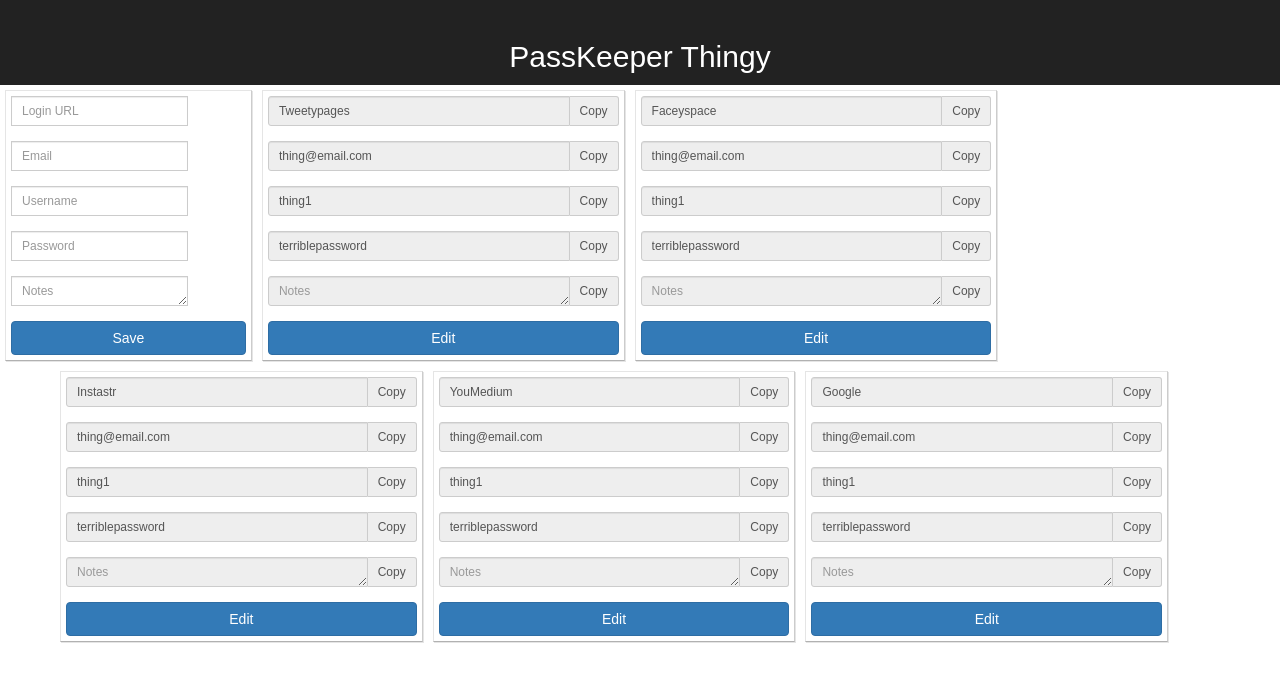
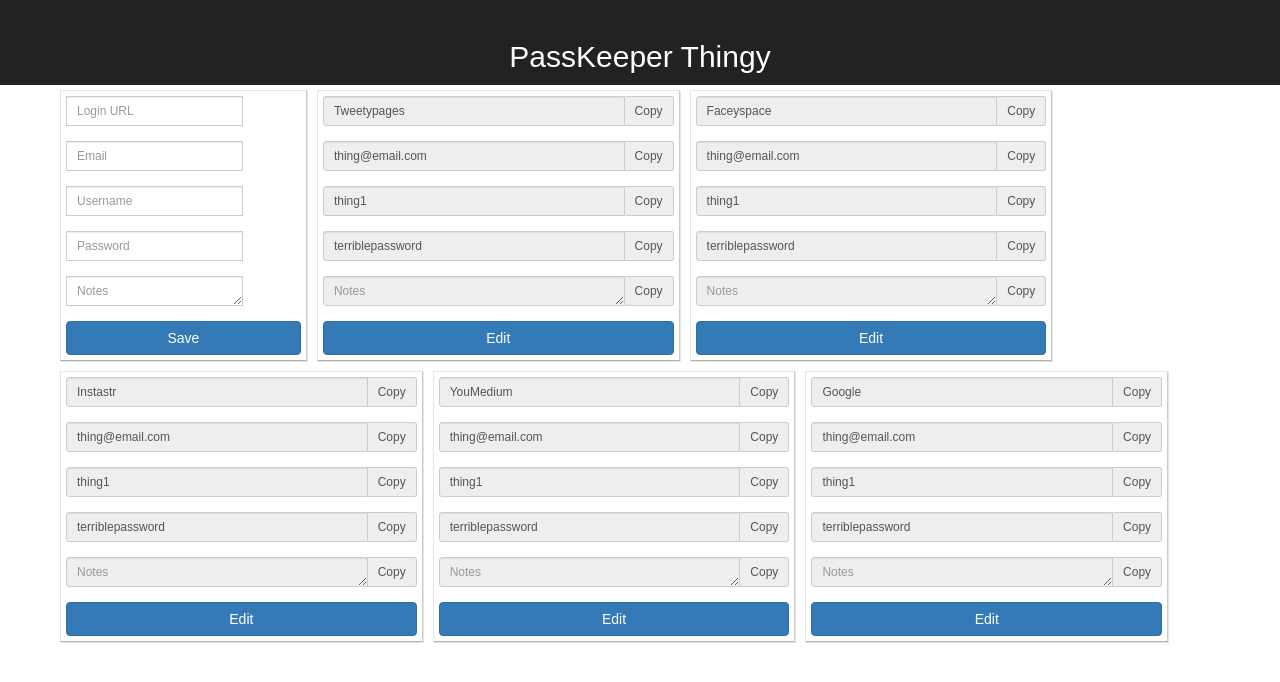
Before and after one commit to nicmitchell/local-pass, a React (Create React App) app: page / in a window 1280 px wide. Shown: the top 682 px of the page. Built offline with nearby package versions, Linux system fonts and the light colour scheme.

Commit message:
move NewAccount.js into AccountList.js

```diff
--- a/src/App.js
+++ b/src/App.js
@@ -1,6 +1,5 @@
 import React, { Component } from 'react';
 import AccountsList from './components/AccountsList';
-import NewAccount from './components/NewAccount';
 import DataAdapter from './DataAdapter';
 import shortid from 'shortid';
 import './App.css';
@@ -95,11 +94,13 @@ class App extends Component {
         <div className="App-header">
           <h2>PassKeeper Thingy</h2>
         </div>
-        <NewAccount saveNewAccount={ this.saveNewAccount } updateNewAccount={ this.updateNewAccount } values={ this.state.newAccount }/>
         <AccountsList
           accounts={ this.state.accounts }
           updateSavedAccount={ this.updateSavedAccount }
-          saveAccount={ this.saveAccountToStorage }
+          saveSavedAccount={ this.saveAccountToStorage }
+          newAccountValues={ this.state.newAccount }
+          saveNewAccount={ this.saveNewAccount }
+          updateNewAccount={ this.updateNewAccount }
         />
       </div>
     );
--- a/src/components/AccountsList.js
+++ b/src/components/AccountsList.js
@@ -1,5 +1,6 @@
 import React, { Component } from 'react';
 import { Row, Grid } from 'react-bootstrap';
+import NewAccount from './NewAccount';
 import SavedAccount from './SavedAccount';
 
 class AccountsList extends Component {
@@ -7,6 +8,7 @@ class AccountsList extends Component {
     return (
       <Grid>
         <Row className="account-list">
+          <NewAccount saveNewAccount={ this.props.saveNewAccount } updateNewAccount={ this.props.updateNewAccount } values={ this.props.newAccountValues }/>
           {
             Object
               .keys(this.props.accounts)
@@ -17,8 +19,7 @@ class AccountsList extends Component {
                     idx={ key }
                     values={ this.props.accounts[key] }
                     updateSavedAccount={ this.props.updateSavedAccount }
-                    updateAccount={ this.props.updateAccount }
-                    saveAccount={ this.props.saveAccount }
+                    saveSavedAccount={ this.props.saveSavedAccount }
                   />
                 )
               })
--- a/src/components/NewAccount.js
+++ b/src/components/NewAccount.js
@@ -3,7 +3,6 @@ import { Form, Button } from 'react-bootstrap';
 import AccountForm from './AccountForm';
 
 class NewAccount extends Component {
-
   update = (key, values) => {
     this.props.updateNewAccount(key, values);
   }
@@ -20,7 +19,6 @@ class NewAccount extends Component {
           values={ this.props.values }
           key={ this.props.idx }
           idx={ this.props.idx }
-          ref={ (form) => this.form = form }
           update={ this.update }
         />
         <Button block bsStyle="primary" type="submit" ref={ (button) => this.button = button }>Save</Button>
--- a/src/components/SavedAccount.js
+++ b/src/components/SavedAccount.js
@@ -26,7 +26,7 @@ class SavedAccount extends Component {
 
   saveFields = (key) => {
     this.setState({ readOnly: true, buttonText: 'Edit' });
-    this.props.saveAccount(key);
+    this.props.saveSavedAccount(key);
   }
 
   updateSavedAccount = (key, values) => {
@@ -35,17 +35,16 @@ class SavedAccount extends Component {
 
   render = () => {
     return (
-      <Form horizontal className="account-card" ref={ (form) => this.form = form }>
+      <Form horizontal className="account-card" ref={ (form) => this.form = form } onSubmit={ (e) => this.toggleButton(e) } >
         <AccountForm
           values={ this.props.values }
           key={ this.props.idx }
           idx={ this.props.idx }
-          ref={ (form) => this.form = form }
           update={ this.updateSavedAccount }
           showCopyButton={ true }
           readOnly={ this.state.readOnly }
         />
-        <Button block bsStyle="primary" type="submit" name={ this.props.idx } onClick={ (e) => this.toggleButton(e) } ref={ (button) => this.button = button }>{ this.state.buttonText }</Button>
+        <Button block bsStyle="primary" type="submit" name={ this.props.idx } ref={ (button) => this.button = button }>{ this.state.buttonText }</Button>
       </Form>
     )
   }
```
